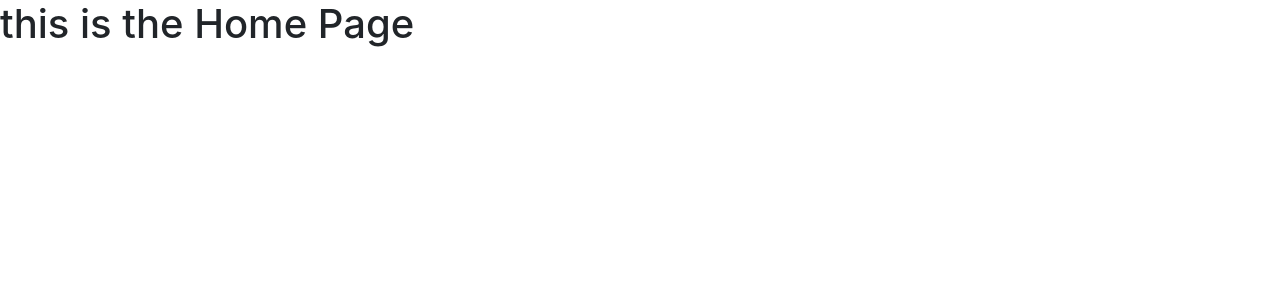
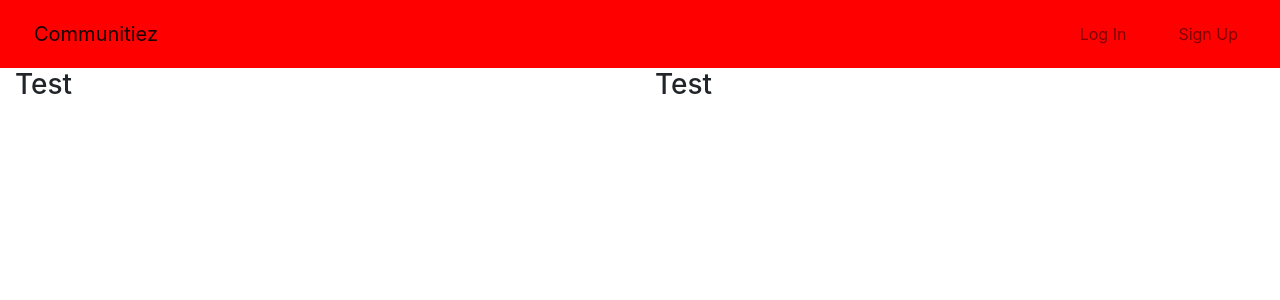
Before and after one commit to cerisilv123/communitiez, a Flask app: page / in a window 1280 px wide. Shown: the top 300 px of the page. Run offline with Flask 2, Linux system fonts and the light colour scheme; some libraries are stand-ins or nearby versions.

Commit message:
initial start to creating frontend - added navbar to home page

```diff
--- /dev/null
+++ b/website/static/css/styles.css
@@ -0,0 +1,9 @@
+/* Navbar */
+
+.navbar {
+    background-color: red;
+}
+
+.navbar-brand, .nav-item {
+    padding: 6px 18px 6px 18px;
+}
--- a/website/templates/base.html
+++ b/website/templates/base.html
@@ -1,4 +1,5 @@
 <!doctype html>
+
 <html lang="en">
     <head>
         <!-- Required meta tags -->
@@ -6,17 +7,14 @@
         <meta name="viewport" content="width=device-width, initial-scale=1, shrink-to-fit=no">
 
         <!-- Bootstrap CSS -->
-        <link
-            rel="stylesheet"
-            href="https://stackpath.bootstrapcdn.com/bootstrap/4.4.1/css/bootstrap.min.css"
-            integrity="sha384-Vkoo8x4CGsO3+Hhxv8T/Q5PaXtkKtu6ug5TOeNV6gBiFeWPGFN9MuhOf23Q9Ifjh"
-            crossorigin="anonymous"
-        />
-        <link
-            rel="stylesheet"
-            href="https://stackpath.bootstrapcdn.com/font-awesome/4.7.0/css/font-awesome.min.css"
-            crossorigin="anonymous"
-        />
+        <link rel="stylesheet" href="https://cdn.jsdelivr.net/npm/bootstrap@4.6.0/dist/css/bootstrap.min.css" integrity="sha384-B0vP5xmATw1+K9KRQjQERJvTumQW0nPEzvF6L/Z6nronJ3oUOFUFpCjEUQouq2+l" crossorigin="anonymous">
+
+        <!-- CSS -->
+        <link rel="stylesheet" href="{{ url_for('static', filename='css/styles.css') }}">
+
+        <!-- Bootstrap JS Scripts -->
+        <script src="https://code.jquery.com/jquery-3.5.1.slim.min.js" integrity="sha384-DfXdz2htPH0lsSSs5nCTpuj/zy4C+OGpamoFVy38MVBnE+IbbVYUew+OrCXaRkfj" crossorigin="anonymous"></script>
+        <script src="https://cdn.jsdelivr.net/npm/bootstrap@4.6.0/dist/js/bootstrap.bundle.min.js" integrity="sha384-Piv4xVNRyMGpqkS2by6br4gNJ7DXjqk09RmUpJ8jgGtD7zP9yug3goQfGII0yAns" crossorigin="anonymous"></script>
 
         <title>{% block title %}{% endblock %}</title>
     </head>
@@ -29,23 +27,5 @@
 
         {% endblock %}
 
-        <!-- Bootstrap JS Scripts -->
-
-        <script
-            src="https://code.jquery.com/jquery-3.2.1.slim.min.js"
-            integrity="sha384-KJ3o2DKtIkvYIK3UENzmM7KCkRr/rE9/Qpg6aAZGJwFDMVNA/GpGFF93hXpG5KkN"
-            crossorigin="anonymous"
-        ></script>
-        <script
-            src="https://cdnjs.cloudflare.com/ajax/libs/popper.js/1.12.9/umd/popper.min.js"
-            integrity="sha384-ApNbgh9B+Y1QKtv3Rn7W3mgPxhU9K/ScQsAP7hUibX39j7fakFPskvXusvfa0b4Q"
-            crossorigin="anonymous"
-        ></script>
-        <script
-            src="https://maxcdn.bootstrapcdn.com/bootstrap/4.0.0/js/bootstrap.min.js"
-            integrity="sha384-JZR6Spejh4U02d8jOt6vLEHfe/JQGiRRSQQxSfFWpi1MquVdAyjUar5+76PVCmYl"
-            crossorigin="anonymous"
-        ></script>
-
     </body>
 </html>
--- a/website/templates/index.html
+++ b/website/templates/index.html
@@ -4,6 +4,36 @@
 
 {% block content %}
 
-<h1>this is the Home Page</h1>
+<!-- Navigation Bar -->
+
+<nav class="navbar navbar-expand-lg navbar-light">
+    <a class="navbar-brand" href="#">Communitiez</a>
+    <button class="navbar-toggler" type="button" data-toggle="collapse" data-target="#navbarNav" aria-controls="navbarNav" aria-expanded="false" aria-label="Toggle navigation">
+      <span class="navbar-toggler-icon"></span>
+    </button>
+    <div class="collapse navbar-collapse" id="navbarNav">
+      <ul class="navbar-nav ml-auto">
+        <li class="nav-item nav-item-homepage">
+          <a class="nav-link" href="#">Log In</a>
+        </li>
+        <li class="nav-item nav-item-homepage">
+          <a class="nav-link href="#">Sign Up</a>
+        </li>
+      </ul>
+    </div>
+  </nav>
+
+  <!-- Home Page Content Area -->
+
+  <div class="container-fluid">
+      <div class="row">
+        <div class="col-lg-6">
+            <h3>Test</h3>
+        </div>
+        <div class="col-lg-6">
+            <h3>Test</h3>
+        </div>
+      </div>
+  </div>
 
 {% endblock %}
```
